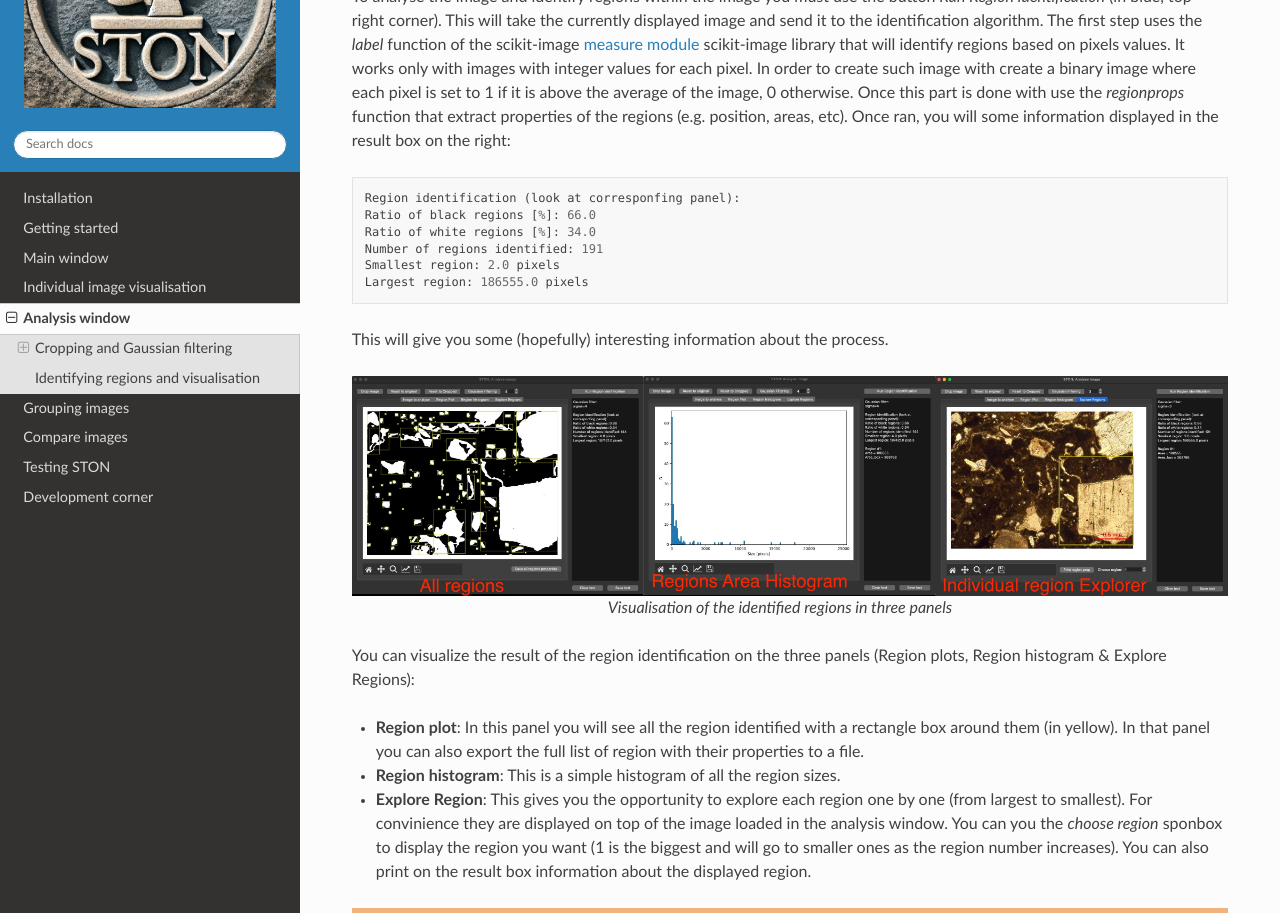
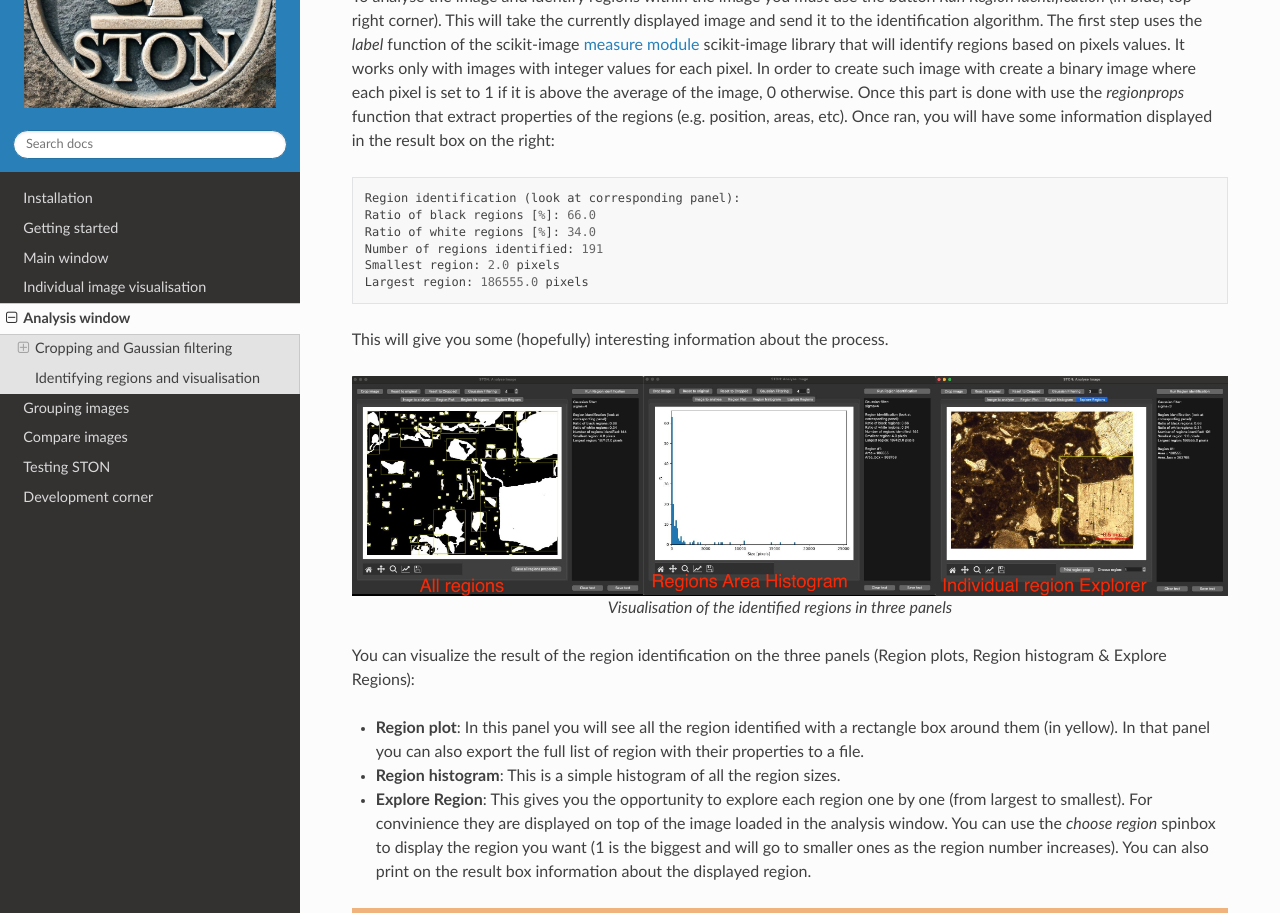
Before and after one commit to Romain-Thomas-Shef/STON, a Sphinx documentation site: the page built from docs/source/analysis_window.rst, in a window 1280 px wide and 1400 px high, scrolled down 1724 px. Shown: the part 202-1115 px from the top of the window. Built offline with Sphinx 7.4.7 and the Read the Docs theme 3.1.0, drawn with Linux system fonts in a browser that asks for light colours.

Commit message:
fix typos

```diff
--- a/docs/source/analysis_window.rst
+++ b/docs/source/analysis_window.rst
@@ -64,9 +64,9 @@ The first step uses the *label* function of the scikit-image `measure module <ht
 It works only with images with integer values for each pixel.
 In order to create such image with create a binary image where each pixel is set to 1 if it is above the average of the image, 0 otherwise.
 Once this part is done with use the *regionprops* function that extract properties of the regions (e.g. position, areas, etc).
-Once ran, you will some information displayed in the result box on the right::
+Once ran, you will have some information displayed in the result box on the right::
 
-    Region identification (look at corresponfing panel):
+    Region identification (look at corresponding panel):
     Ratio of black regions [%]: 66.0
     Ratio of white regions [%]: 34.0
     Number of regions identified: 191
@@ -87,7 +87,7 @@ You can visualize the result of the region identification on the three panels (R
 
 * **Region histogram**: This is a simple histogram of all the region sizes.
 
-* **Explore Region**: This gives you the opportunity to explore each region one by one (from largest to smallest). For convinience they are displayed on top of the image loaded in the analysis window. You can you the *choose region* sponbox to display the region you want (1 is the biggest and will go to smaller ones as the region number increases). You can also print on the result box information about the displayed region.
+* **Explore Region**: This gives you the opportunity to explore each region one by one (from largest to smallest). For convinience they are displayed on top of the image loaded in the analysis window. You can use the *choose region* spinbox to display the region you want (1 is the biggest and will go to smaller ones as the region number increases). You can also print on the result box information about the displayed region.
 
 
 .. warning:: The default configuration removes the single-pixel area. You can change this in the configuration in the Analysis section with the `minimum_size` parameter.
```
Also changed, not shown: 5 other files.
